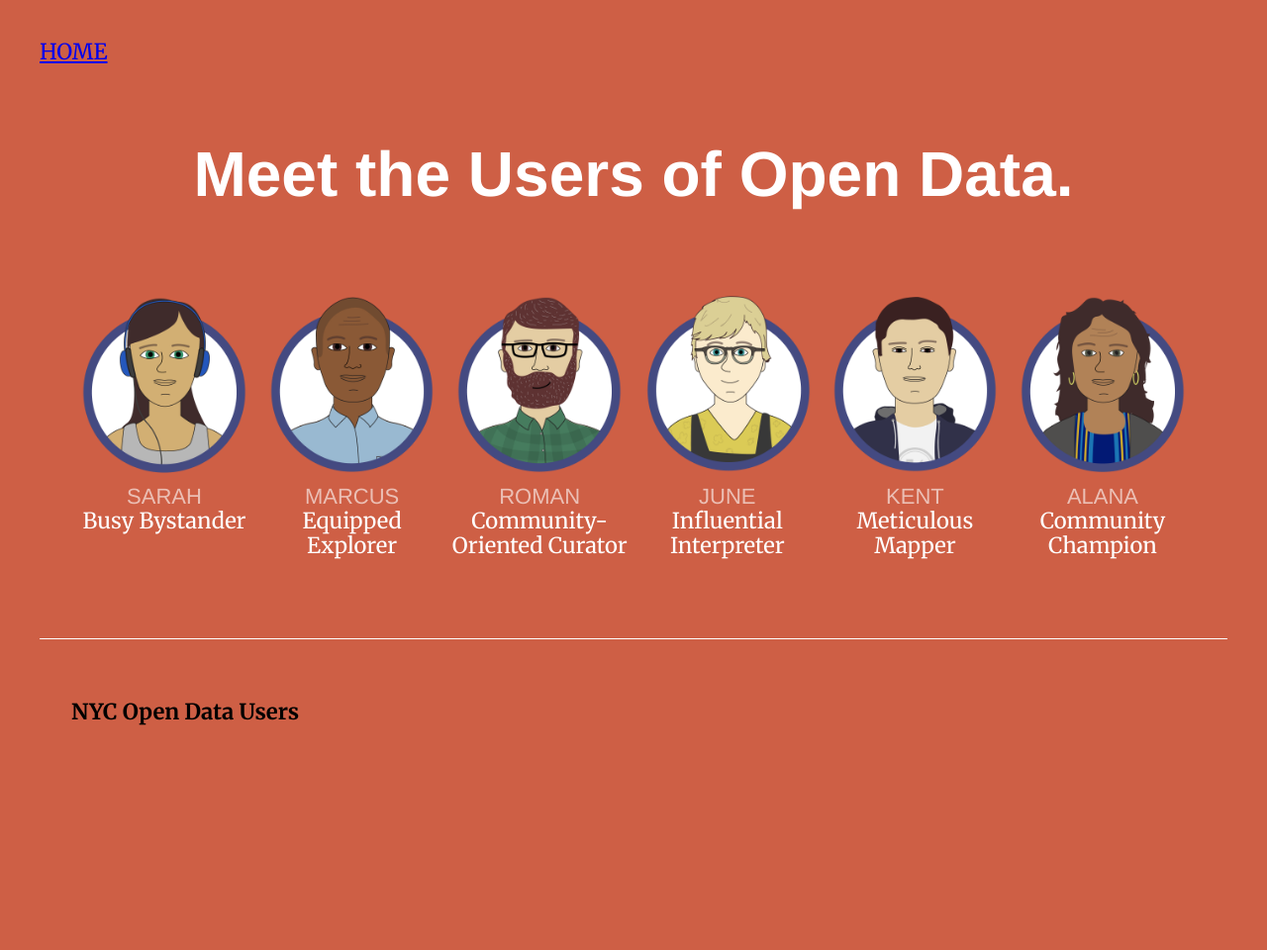
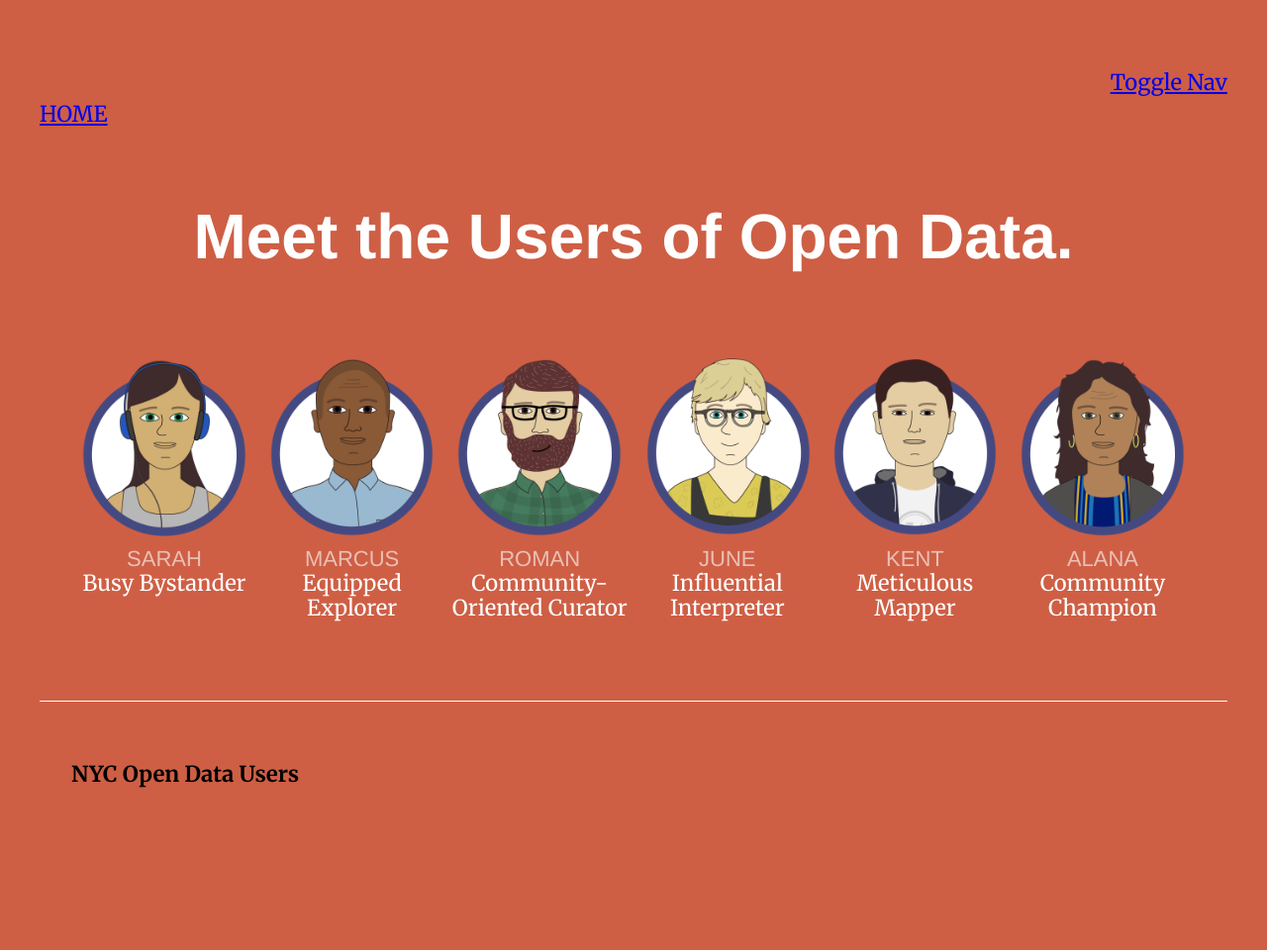
Before and after one commit to MODA-NYC/OpenDataPersonas, a Jekyll site: the page built from index.html, in a window 1280 px wide. Shown: the whole page at 99% size. Built offline with Jekyll 4.4.1, drawn with Linux system fonts in a browser that asks for light colours; nearby versions of some CDN libraries; before the commit the page ends 900 px from its top, so only the background shows below that.

Commit message:
Added off canvas nav

```diff
--- a/_includes/footer.html
+++ b/_includes/footer.html
@@ -5,3 +5,5 @@
   <p>{{ site.description }}</p>
 
 </footer>
+
+{% include scripts.html %}
--- /dev/null
+++ b/_includes/menu.html
@@ -0,0 +1,48 @@
+<div class="site-menu">
+
+  <div class="thumb">
+    <a href="{{ site.baseurl }}/busy-bystander">
+      <img src="{{ site.baseurl }}/assets/img/sarah.png" />
+    </a>
+    <span class="thumb__name">Sarah</span>
+    <span class="thumb__title">Busy Bystander</span>
+  </div>
+  <div class="thumb">
+    <a href="{{ site.baseurl }}/equipped-explorer">
+      <img src="{{ site.baseurl }}/assets/img/marcus.png" />
+    </a>
+    <span class="thumb__name">Marcus</span>
+    <span class="thumb__title">Equipped Explorer</span>
+  </div>
+  <div class="thumb">
+      <a href="{{ site.baseurl }}/community-oriented-curator">
+        <img src="{{ site.baseurl }}/assets/img/roman.png" />
+      </a>
+    <span class="thumb__name">Roman</span>
+    <span class="thumb__title">Community-Oriented Curator</span>
+  </div>
+  <div class="thumb">
+    <a href="{{ site.baseurl }}/influential-interpreter">
+      <img src="{{ site.baseurl }}/assets/img/june.png" />
+    </a>
+    <span class="thumb__name">June</span>
+    <span class="thumb__title">Influential Interpreter</span>
+  </div>
+  <div class="thumb">
+    <a href="{{ site.baseurl }}/meticulous-mapper">
+      <img src="{{ site.baseurl }}/assets/img/kent.png" />
+    </a>
+    <span class="thumb__name">Kent</span>
+    <span class="thumb__title">Meticulous Mapper</span>
+  </div>
+  <div class="thumb">
+    <a href="{{ site.baseurl }}/community-champion">
+      <img src="{{ site.baseurl }}/assets/img/alana.png" />
+    </a>
+    <span class="thumb__name">Alana</span>
+    <span class="thumb__title">Community Champion</span>
+  </div>
+
+</div>
+
+<a href="#" class="toggle-nav">Toggle Nav</a>
--- /dev/null
+++ b/_includes/scripts.html
@@ -0,0 +1,17 @@
+<script src="//ajax.googleapis.com/ajax/libs/jquery/1.9.1/jquery.min.js"></script>
+<script>
+
+$(function() {
+  $('.toggle-nav').click(function() {
+    toggleNav();
+  });
+});
+
+function toggleNav() {
+  if ($('.site-wrapper').hasClass('show-nav')) {
+    $('.site-wrapper').removeClass('show-nav');
+  } else {
+    $('.site-wrapper').addClass('show-nav');
+  }
+}
+</script>
--- a/_layouts/default.html
+++ b/_layouts/default.html
@@ -5,12 +5,19 @@
 
   <body>
 
-    {% include header.html %}
+    <div class="site-wrapper">
+      <div class="site-canvas">
 
-    {{ content }}
+      {% include menu.html %}
 
-    {% include footer.html %}
+      {% include header.html %}
 
+      {{ content }}
+
+      {% include footer.html %}
+
+      </div>
+    </div>
   </body>
 
 </html>
--- a/_sass/_variables.scss
+++ b/_sass/_variables.scss
@@ -3,6 +3,7 @@
 $red: #ce5f45;
 $white: #fff;
 $grey: #999;
+$darkGrey: #414044;
 
 // typography
 $sansSerif: 'Helvetica Neue' , 'Helvetica' , Arial, sans-serif;
--- a/css/main.scss
+++ b/css/main.scss
@@ -30,6 +30,50 @@
   border-top: 1px solid $white;
   padding: 0;
   margin: $wrapperPad;
+}
+
+// Navigation Styles
+
+.site-wrapper {
+  position: relative;
+  overflow: hidden;
+  width: 100%;
+}
+
+.site-canvas {
+  width: 100%;
+  height: 100%;
+  position: relative;
+  transform: translateX(0);
+  transition: .3s ease all;
+  padding: 5% 0; /* Temp: Just spacing. */
+}
+
+.site-menu {
+  width: 300px;
+  height: 100%;
+  position: absolute;
+  top: 0;
+  right: -300px;
+  background: $darkGrey;
+  padding: $wrapperPad;
+  overflow: scroll;
+
+  .thumb {
+    margin: 0 auto 2rem;
+
+    img {
+      width: 7rem;
+    }
+  }
+}
+
+.toggle-nav {
+  position: absolute;
+  right: $wrapperPad;
+}
+.site-wrapper.show-nav .site-canvas {
+  transform: translateX(-300px);
 }
 
 // General Typography
```
Also changed, not shown: 9 other files.
